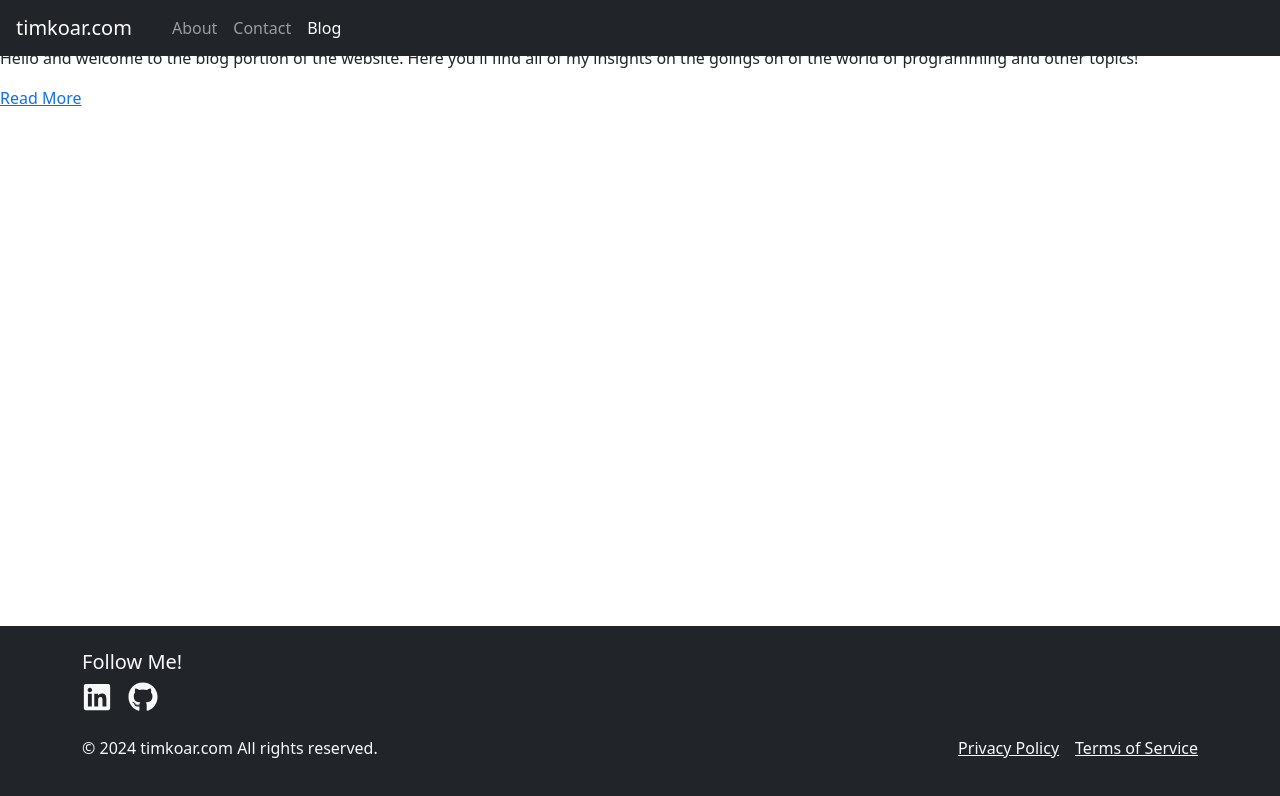
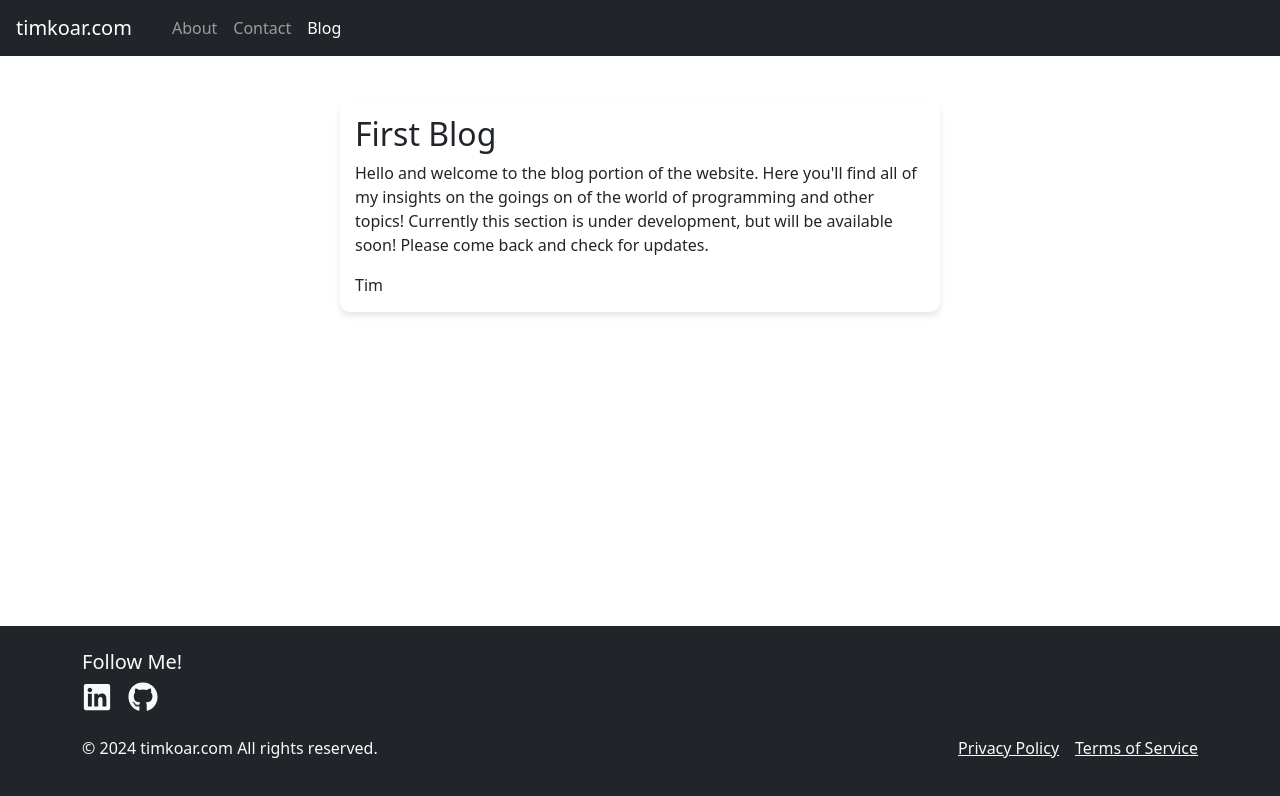
Before and after one commit to koartim/tims-webapp, a React (Create React App) app: page /blog in a window 1280 px wide. Shown: the top 796 px of the page. Built offline with nearby package versions, Linux system fonts and the light colour scheme; no server answers.

Commit message:
updating blog page

```diff
--- a/src/components/blog/Blog.css
+++ b/src/components/blog/Blog.css
@@ -0,0 +1,29 @@
+.blog-container {
+    display: flex;
+    justify-content: center;
+    align-items: center;
+    flex-direction: column;
+    margin: 0 auto;
+    padding: 80px 60px 60px;
+    padding: 100px;
+    max-width: 800px;
+    text-align: center;
+  }
+
+  .blog-card {
+    border-radius: 10px;
+    margin-bottom: 20px;
+    box-shadow: 0 4px 6px rgba(0, 0, 0, 0.1);
+    padding: 15px;
+    text-align: left;
+  }
+
+  h1 {
+    margin-bottom: 20px;
+    font-size: 2rem;
+  }
+
+  .blog-content {
+    margin-bottom: 30px;
+    line-height: 1.6;
+  }
--- a/src/components/blog/BlogCard.js
+++ b/src/components/blog/BlogCard.js
@@ -1,17 +1,22 @@
 import React from 'react';
+import './Blog.css'
 import { Link } from 'react-router-dom';
 
 const BlogCard = ({ title, description, id }) => {
 
     const blog = {
         title: "First Blog",
-        description: "Hello and welcome to the blog portion of the website. Here you'll find all of my insights on the goings on of the world of programming and other topics!"
+        description: "Hello and welcome to the blog portion of the website. Here you'll find all of my insights on the goings on of the world of programming and other topics! "
+        +
+        "Currently this section is under development, but will be available soon! Please come back and check for updates.  "
     }
     return (
-        <div className="blog-card">
-            <h2>{blog.title}</h2>
-            <p>{blog.description}</p>
-            <Link to={`/blog/${id}`} className="read-more-btn">Read More</Link>
+        <div className='blog-container'>
+            <div className="blog-card">
+                <h2>{blog.title}</h2>
+                <p>{blog.description}</p>
+                <span>Tim</span>
+            </div>
         </div>
     );
 };
```
